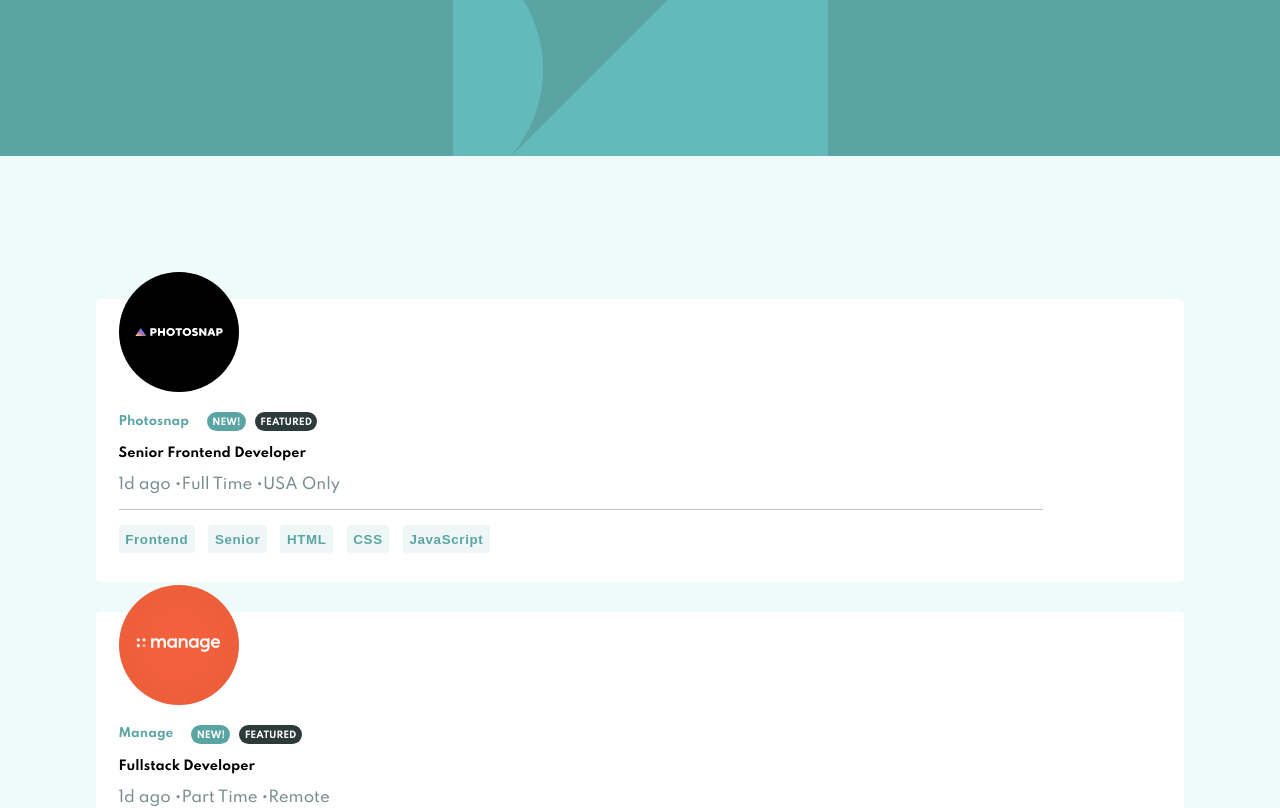
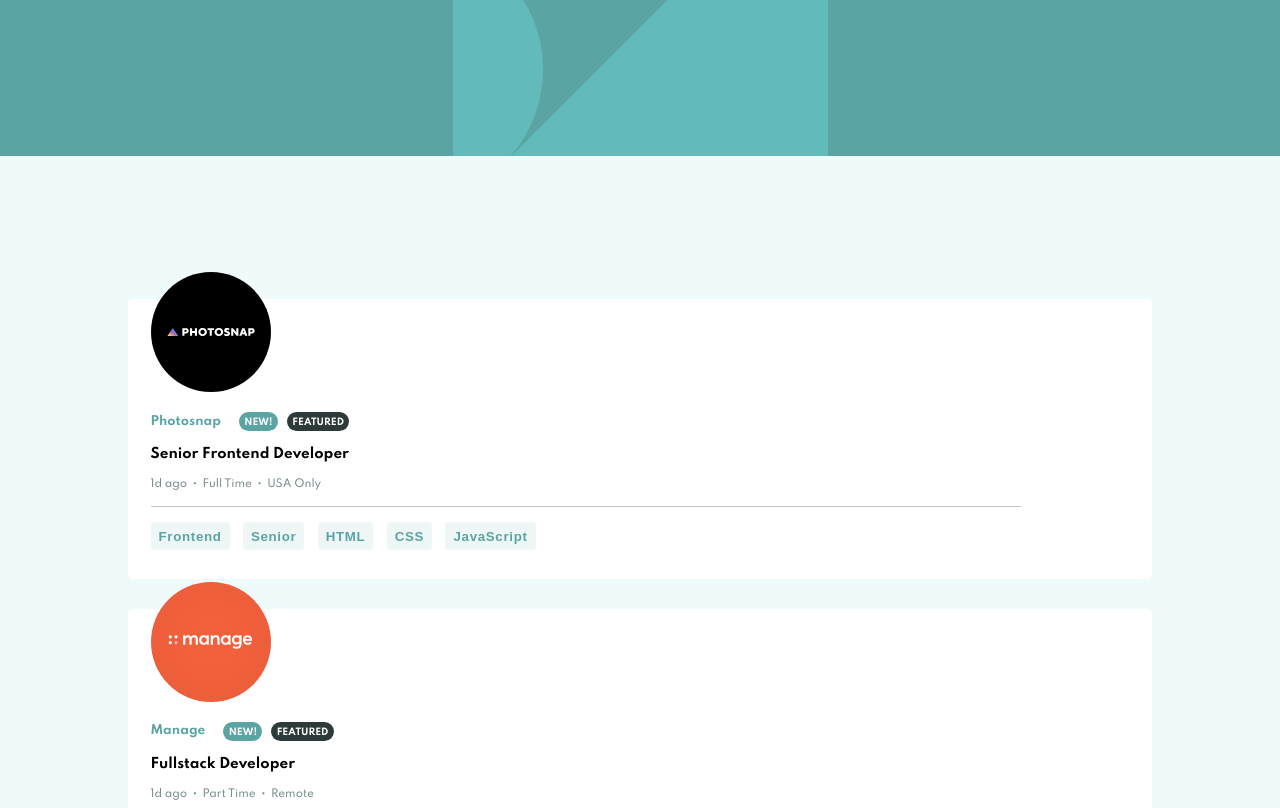
Before and after one commit to laura-2035/job-listings, a React (Create React App) app: page / in a window 1280 px wide. Shown: the top 808 px of the page. Built offline with nearby package versions, Linux system fonts and the light colour scheme.

Commit message:
Job changes

```diff
--- a/src/components/Job.jsx
+++ b/src/components/Job.jsx
@@ -67,15 +67,17 @@ export default class Job extends Component{
                         <h3 className="job-position">{job.position}</h3>
                     </div>
                     <div className="job-additional-info">
-                        <span><p> {job.postedAt} &bull; </p></span>
-                        <span><p> {job.contract} &bull; </p></span>
-                        <span><p> {job.location} </p></span>
+                        <span><p>{job.postedAt}</p></span>
+                        <span><p>&bull;</p></span>
+                        <span><p>{job.contract}</p></span>
+                        <span><p>&bull;</p></span>
+                        <span><p>{job.location}</p></span>
                     </div>
                 </div>
                 <div className="divider"></div>
                 <div className="filter-tags">
-                <button className="job-lang-tool">{job.role}</button>
-                <button className="job-lang-tool">{job.level}</button>
+                    <button className="job-lang-tool">{job.role}</button>
+                    <button className="job-lang-tool">{job.level}</button>
                     {renderLanguages}
                     {renderTools}
                 </div>
--- a/src/scss/components/Job.scss
+++ b/src/scss/components/Job.scss
@@ -6,13 +6,15 @@
 }
 .job-card{
     background-color: white;
-    width: 85%;
+    width: 80%;
     margin: 1em auto;
     border-radius: .3em;
     & > * {
         margin: 1em 1.5em;
     }
     .company-wrapper{
+        margin-top: 0;
+        margin-bottom: 0;
         @include flexContent(center, flex-start, row);
         .job-tag{
             background: $primary-color;
@@ -23,6 +25,7 @@
             padding: .6em .6em .3em .6em;
             text-align: center;
             margin-left: 1em;
+
         }
         .new{
             background-color: $primary-color;
@@ -34,15 +37,17 @@
     }
     .company-logo{
         margin-top: -1.8em;
-        margin-bottom: 0;
         img {
             width: min(20%, 15vh);
         }
     }
     .job-info{
         & > *{
-            margin-top: 1em;
-        margin-bottom: 1em;
+            margin-top: .5em;
+            margin-bottom: 1em;
+        }
+        .job-additional-info{
+            gap: .5em;
         }
     }
     .divider{
@@ -53,7 +58,7 @@
     .job-lang-tool{
         border: none;
         background-color: $filter-color;
-        padding: .5em .5em;
+        padding: .5em .6em;
         border-radius: .3em;
         margin: 0 1em 1em 0;
     }
--- a/src/scss/utils/_typography.scss
+++ b/src/scss/utils/_typography.scss
@@ -21,17 +21,17 @@
     font-weight: 700;
     text-transform: uppercase;
     font-size: 0.6em;
-
+}
+.job-position{
+    font-size: .9em;
 }
 .job-additional-info{
     color: $info-color;
     @include flexContent(center, flex-start, row);
+    font-size: 0.7em;
 }
 .job-lang-tool{
     color: $primary-color;
     font-weight: 700;
     letter-spacing: .05em;
 }
-.job-position{
-    font-size: .85em;
-}
```
